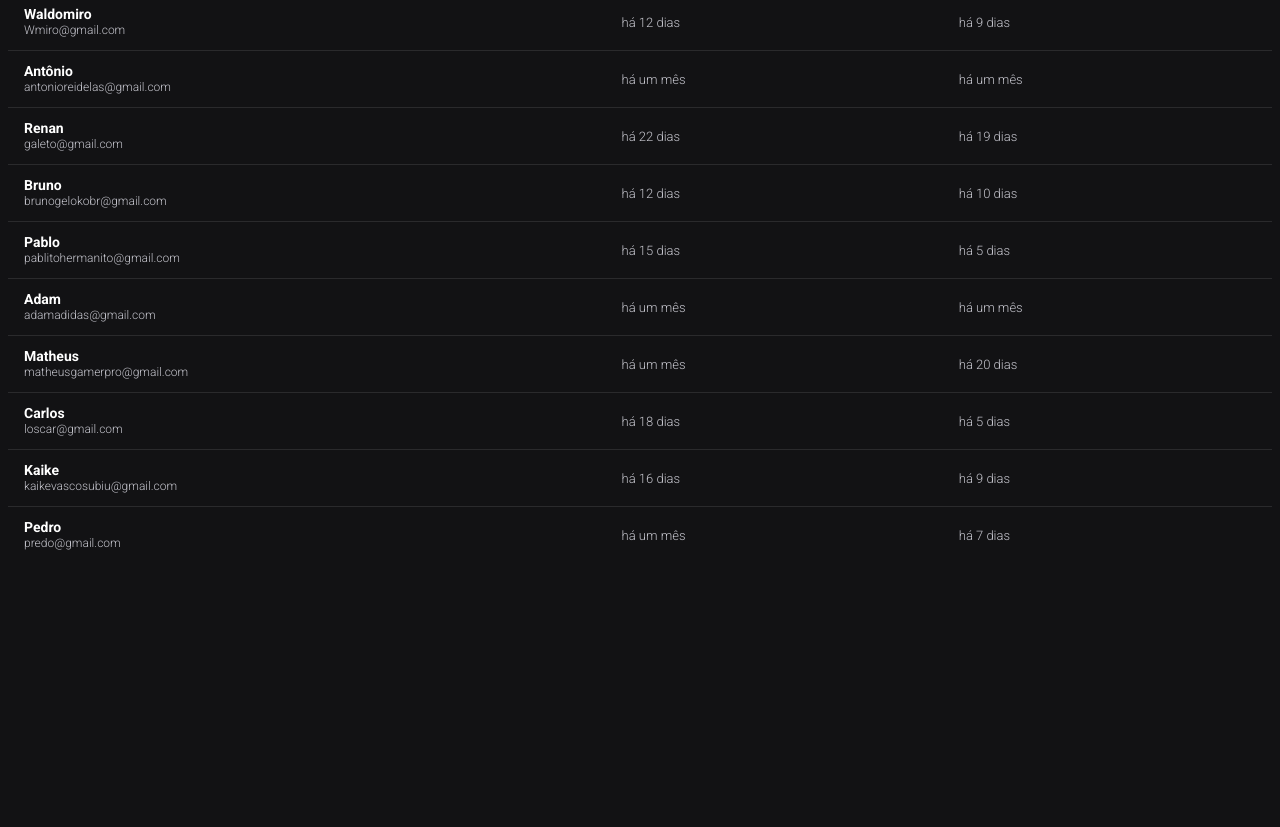
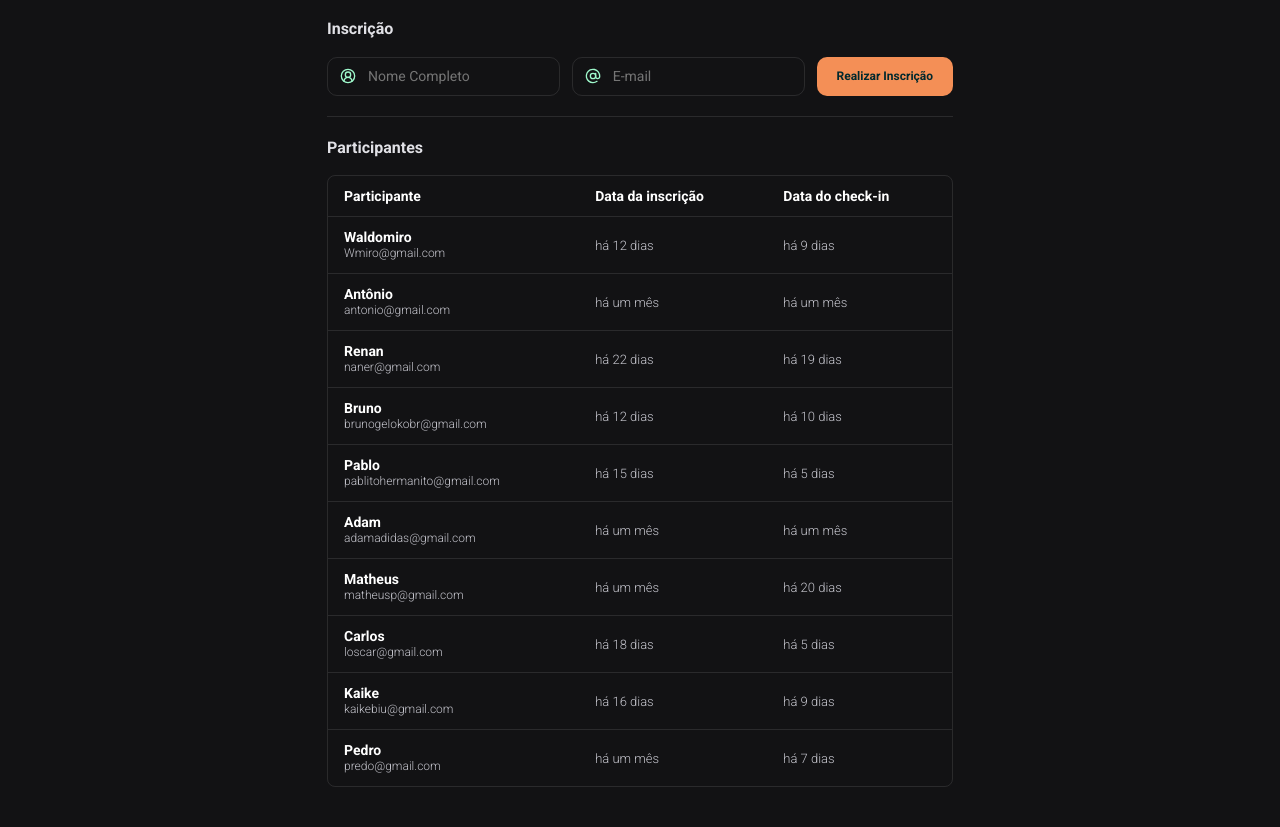
Before and after one commit to gabr1elluna/nlw-unite, a plain HTML site: page index.html in a window 1280 px wide. Shown: the part 101-928 px from the top of the page. Before the commit the page ends 800 px from the top, so only its background shows below. Drawn offline with nearby package versions, Linux system fonts and the light colour scheme.

Commit message:
Resultado Final

```diff
--- a/index.html
+++ b/index.html
@@ -20,17 +20,60 @@
     <link rel="stylesheet" href="./styles.css">
 </head>
 <body>
+    <div class="container">
+    <header>
+        <svg width="32" height="32" viewBox="0 0 32 32" fill="none" xmlns="http://www.w3.org/2000/svg">
+            <rect width="32" height="32" rx="7.11111" fill="#F48F56"/>
+            <path fill-rule="evenodd" clip-rule="evenodd" d="M12.0682 15.0585V12.7587L5.71097 15.1201H5.69678V17.4821H5.71097L12.0682 19.8463V17.5416L8.80823 16.2976L12.0682 15.0585Z" fill="#00292E"/>
+            <path fill-rule="evenodd" clip-rule="evenodd" d="M19.6328 18.0618L22.89 16.8249L19.6328 15.588V13.2882L25.9829 15.6524H25.9998V18.0165H25.9829L19.6328 20.3687V18.0618ZM16.9057 10.031L13.1708 22.0167H15.387L19.1219 10.031H16.9057Z" fill="#00292E"/>
+            </svg>
+    </header>
+
     <form onsubmit="adicionarParticipante(event)">
         <fieldset>
             <legend>Inscrição</legend>
             <div>
+
+                <div class="input-wrapper">
+                    <svg width="16" height="16" viewBox="0 0 16 16" fill="none" xmlns="http://www.w3.org/2000/svg">
+                        <g clip-path="url(#clip0_4003_2796)">
+                            <path d="M12 13.3333C12 12.2724 11.5786 11.255 10.8284 10.5048C10.0783 9.75468 9.06087 9.33325 8 9.33325C6.93913 9.33325 5.92172 9.75468 5.17157 10.5048C4.42143 11.255 4 12.2724 4 13.3333" stroke="#9FF9CC" stroke-width="1.33333" stroke-linecap="round" stroke-linejoin="round"/>
+                            <path d="M8.00004 9.33333C9.4728 9.33333 10.6667 8.13943 10.6667 6.66667C10.6667 5.19391 9.4728 4 8.00004 4C6.52728 4 5.33337 5.19391 5.33337 6.66667C5.33337 8.13943 6.52728 9.33333 8.00004 9.33333Z" stroke="#9FF9CC" stroke-width="1.33333" stroke-linecap="round" stroke-linejoin="round"/>
+                            <path d="M8.00004 14.6666C11.6819 14.6666 14.6667 11.6818 14.6667 7.99992C14.6667 4.31802 11.6819 1.33325 8.00004 1.33325C4.31814 1.33325 1.33337 4.31802 1.33337 7.99992C1.33337 11.6818 4.31814 14.6666 8.00004 14.6666Z" stroke="#9FF9CC" stroke-width="1.33333" stroke-linecap="round" stroke-linejoin="round"/>
+                        </g>
+                        <defs>
+                            <clipPath id="clip0_4003_2796">
+                                <rect width="16" height="16" fill="white"/>
+                            </clipPath>
+                        </defs>
+                    </svg>
                 <input type="text" placeholder="Nome Completo" name="nome" required>
+                </div>
+
+                <div class="input-wrapper">
+                    <svg width="16" height="16" viewBox="0 0 16 16" fill="none" xmlns="http://www.w3.org/2000/svg">
+                        <g clip-path="url(#clip0_4003_2802)">
+                        <path d="M8.00004 10.6666C9.4728 10.6666 10.6667 9.47268 10.6667 7.99992C10.6667 6.52716 9.4728 5.33325 8.00004 5.33325C6.52728 5.33325 5.33337 6.52716 5.33337 7.99992C5.33337 9.47268 6.52728 10.6666 8.00004 10.6666Z" stroke="#9FF9CC" stroke-width="1.33333" stroke-linecap="round" stroke-linejoin="round"/>
+                        <path d="M10.6667 5.33326V8.66659C10.6667 9.19702 10.8774 9.70573 11.2525 10.0808C11.6276 10.4559 12.1363 10.6666 12.6667 10.6666C13.1971 10.6666 13.7059 10.4559 14.0809 10.0808C14.456 9.70573 14.6667 9.19702 14.6667 8.66659V7.99992C14.6667 6.49813 14.1596 5.04032 13.2277 3.8627C12.2957 2.68508 10.9934 1.85664 9.53173 1.5116C8.07011 1.16656 6.5348 1.32513 5.17456 1.96163C3.81431 2.59812 2.70882 3.67525 2.0372 5.0185C1.36558 6.36175 1.16717 7.89242 1.47412 9.36251C1.78107 10.8326 2.57539 12.156 3.7284 13.1183C4.88141 14.0805 6.32554 14.6253 7.82683 14.6643C9.32812 14.7034 10.7986 14.2343 12 13.3333" stroke="#9FF9CC" stroke-width="1.33333" stroke-linecap="round" stroke-linejoin="round"/>
+                        </g>
+                        <defs>
+                        <clipPath id="clip0_4003_2802">
+                        <rect width="16" height="16" fill="white"/>
+                        </clipPath>
+                        </defs>
+                        </svg>
                 <input type="email" placeholder="E-mail" name="email" required>
+                </div>
+
                 <button>Realizar Inscrição</button>
+
             </div>
         </fieldset>
     </form>
 
+    <section class="lista-participantes">
+        <h2>Participantes</h2>
+        <div>
         <table width="100%">
             <thead style="text-align: left">
                 <tr>
@@ -43,8 +86,10 @@
 
         </tbody>
         </table>
-
+        </div>
+    </section>
     <script src="./script.js"></script>
+    </div>
 </body>
 
 </html>
--- a/script.js
+++ b/script.js
@@ -1,10 +1,3 @@
-/*const participante = {
-    nome: "Waldomiro",
-    email: "Wmiro@gmail.com",
-    dataInscricao: new Date(2024, 2, 22, 19, 20),
-    dataCheckIn:new Date(2024, 2, 25, 22, 0)
-}
-*/
 let participantes = [
     {
         nome: "Waldomiro",
@@ -14,13 +7,13 @@ let participantes = [
     },
     {
         nome: "Antônio",
-        email: "antonioreidelas@gmail.com",
+        email: "antonio@gmail.com",
         dataInscricao: new Date(2024, 2, 1, 4, 13),
         dataCheckIn: new Date(2024, 2, 2, 15, 30)
     },
     {
         nome: "Renan",
-        email: "galeto@gmail.com",
+        email: "naner@gmail.com",
         dataInscricao: new Date(2024, 2, 12, 5, 29),
         dataCheckIn: new Date(2024, 2, 15, 14, 15)
     },
@@ -44,7 +37,7 @@ let participantes = [
     },
     {
         nome: "Matheus",
-        email: "matheusgamerpro@gmail.com",
+        email: "matheusp@gmail.com",
         dataInscricao: new Date(2024, 2, 7, 7, 0),
         dataCheckIn: new Date(2024, 2, 14, 14, 0)
     },
@@ -56,7 +49,7 @@ let participantes = [
     },
     {
         nome: "Kaike",
-        email: "kaikevascosubiu@gmail.com",
+        email: "kaikebiu@gmail.com",
         dataInscricao: new Date(2024, 2, 18, 3, 37),
         dataCheckIn: new Date(2024, 2, 25, 12, 30)
     },
--- a/styles.css
+++ b/styles.css
@@ -1,3 +1,13 @@
+* {
+  margin: 0;
+  padding: 0;
+  box-sizing: border-box;
+}
+
+:root {
+  --border: 1px solid #ffffff1a;
+}
+
 body, table, input, button{
     font: 300 16px/140% 'Roboto', sans-serif;
   }
@@ -5,6 +15,76 @@ body, table, input, button{
   body {
     background-color: #121214;
     color: white
+  }
+
+  .container {
+    max-width: 690px;
+    margin: 0 auto;
+    padding: 20px 32px;
+  }
+
+  header {
+    padding: 20px 0;
+  }
+
+  form {
+    border: var(--border);
+    border-inline: none;
+    padding: 20px 0;
+  }
+
+  fieldset {
+    border: none;
+  }
+
+  fieldset > div {
+    display: flex;
+    gap: 12px;
+  }
+
+  .input-wrapper {
+    flex: 1;
+    display: flex;
+    align-items: center;
+    gap: 12px;
+    border: var(--border);
+    border-radius: 10px;
+    padding: 8px 12px;
+    font: 400 14px/150% 'Roboto', sans-serif;
+    color: #C4C4CC;
+  }
+
+  input {
+    all: unset;
+  }
+
+  fieldset legend, section h2 {
+    font: 700 16px/ 140% 'Roboto', sans-serif;
+    color: #E1E1E6;
+    padding-bottom: 16px;
+  }
+
+  fieldset button {
+    width: fit-content;
+    border: 0;
+    background: #F48F56;
+    border-radius: 10px;
+    padding: 7px 20px;
+    font: 700 12px/24px 'Roboto', sans-serif;
+    color: #00292e;
+  }
+
+  fieldset button:hover {
+    background: #f37c37;
+  }
+
+  .lista-participantes {
+    padding: 20px 0;
+  }
+
+  .lista-participantes > div {
+    border: var(--border);
+    border-radius: 8px;
   }
 
   table{
@@ -16,12 +96,12 @@ body, table, input, button{
     line-height: 16px;
   }
 
-  thead ht, tbody td{
+  thead th, tbody td{
     padding: 12px 16px;
   }
 
   tbody td{
-    border-top: 1px solid #ffffff1a;
+    border-top: var(--border);
     font-size: 13px;
     line-height: 15px;
     color: #c4c4cc;
```
Lines whose indentation alone changed are shown as unchanged.
